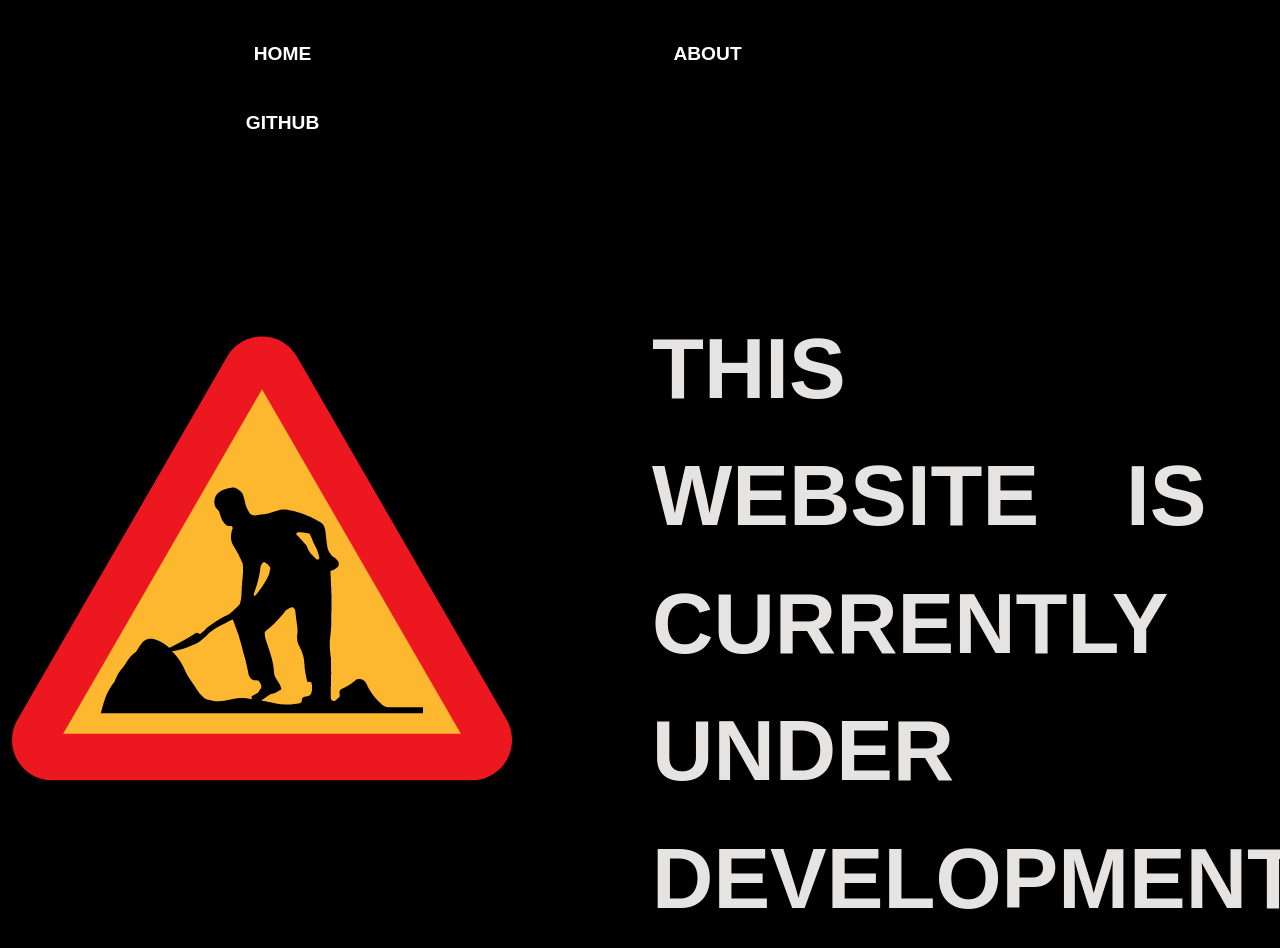
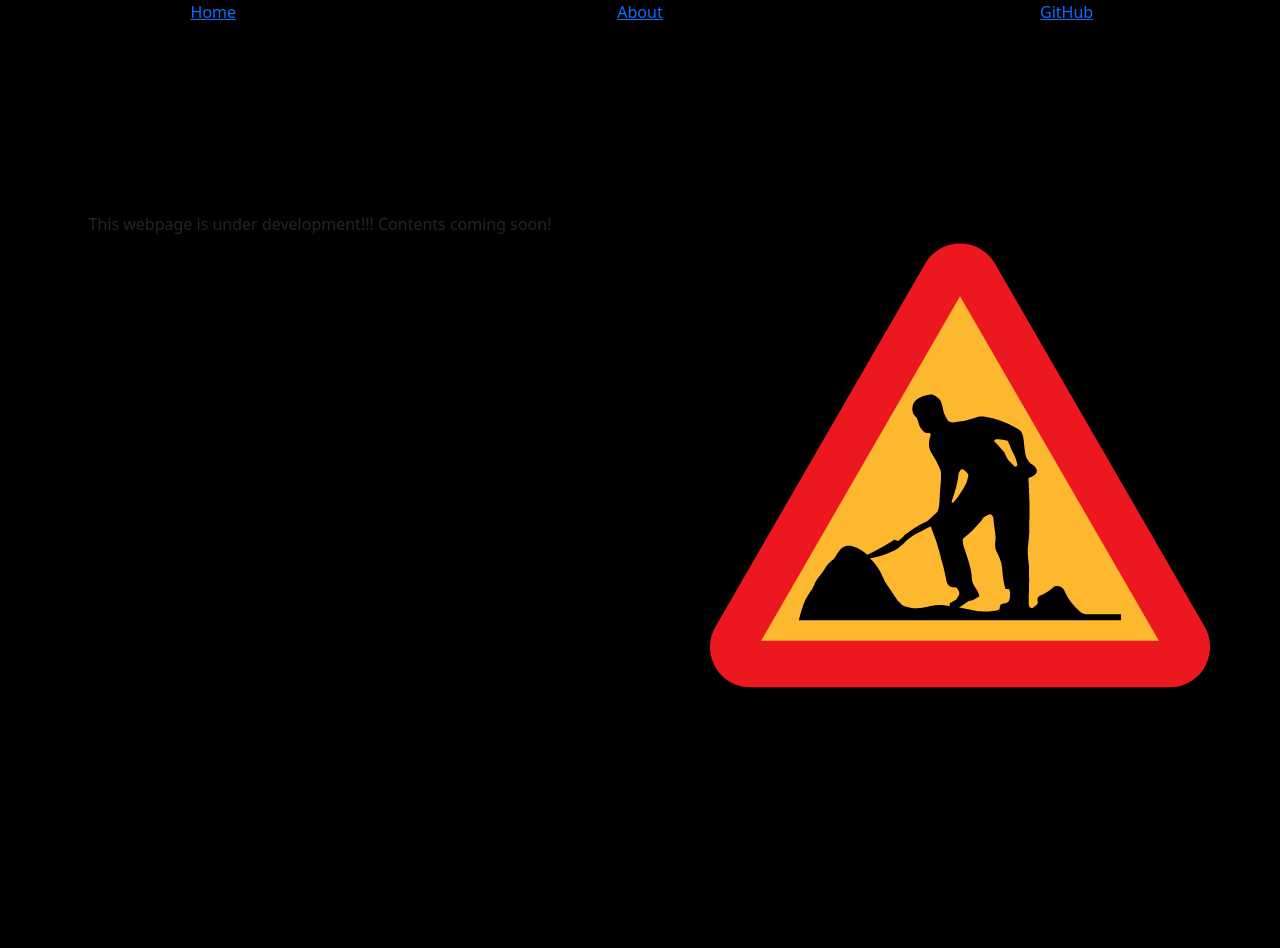
Before and after one commit to WhiteHatCyberus/The-Cyberus-Website, a plain HTML site: page maintainence.html in a window 1280 px wide. After the commit the page ends 800 px from the top, so only its background shows below. Drawn offline with Linux system fonts and the light colour scheme.

Commit message:
optimised website

```diff
--- a/maintainence.html
+++ b/maintainence.html
@@ -1,27 +1,33 @@
 <!DOCTYPE html>
 <html>
     <head>
-        <title>Cyberus Securities</title>
+        <title>WhiteHatCyberus | UNDER CONSTRUCTION</title>
         <link href="src/css/bootstrap.min.css" rel="stylesheet">
         <link rel="stylesheet" href="src/css/maintainence.css">
     </head>
     <body>
-        <div class="container">
-            <div class="header">
+        <div class="container-fluid">
+            <div class="header custom-header-bottom">
                 <div class="row">
-                    <div class="col-12 col-lg-6 hbox"><a class="navtog" href="index.html">Home</a></div>
-                    <div class="col-12 col-lg-6 hbox"><a class="navtog" href="#">About</a></div>
-                    <div class="col-12 col-lg-6 hbox"><a class="navtog" href="https://github.com/WhiteHatCyberus">GitHub</a></div>
+                    <div class="col-12 col-lg-4 text-center">
+                        <a class="home_tog" href="index.html">Home</a>
+                    </div>
+                    <div class="col-12 col-lg-4  text-center">
+                        <a class="about_tog" href="maintainence.html">About</a>
+                    </div>
+                    <div class="col-12 col-lg-4 text-center">
+                        <a class="github_tog" href="https://github.com/WhiteHatCyberus">GitHub</a>
                     </div>
                 </div>
             </div>
-        <div class="container-fluid">
+            <div class="content">
                 <div class="row">
-                <div class="col col-lg-6">
-                    <img class="wip" src="images/progress.png" alt="wip">
+                    <div class="col-12 col-lg-6 text-center">
+                        <p>This webpage is under development!!! Contents coming soon!</p>
                     </div>
-                <div class="col col-lg-6">
-                    <p class="update">This website is currently under development</p>
+                    <div class="col-12 col-lg-6 text-center">
+                        <img src="images/progress.png" alt="Under Construction">
+                    </div>
                 </div>
             </div>
         </div>
```
Also changed, not shown: index.html (+1 -1 lines), works.html (+2 -2 lines). Lines whose indentation alone changed are shown as unchanged.
